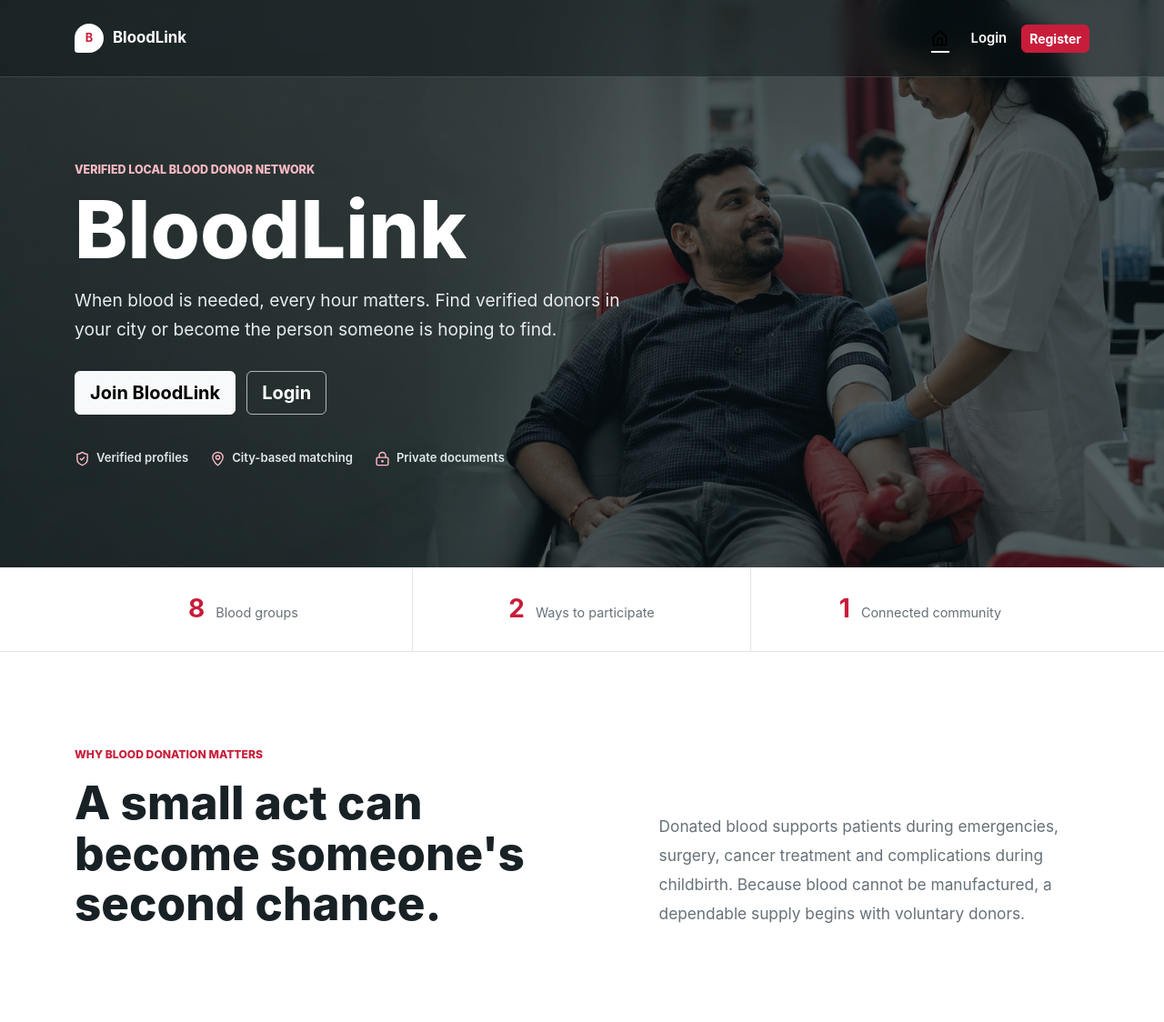
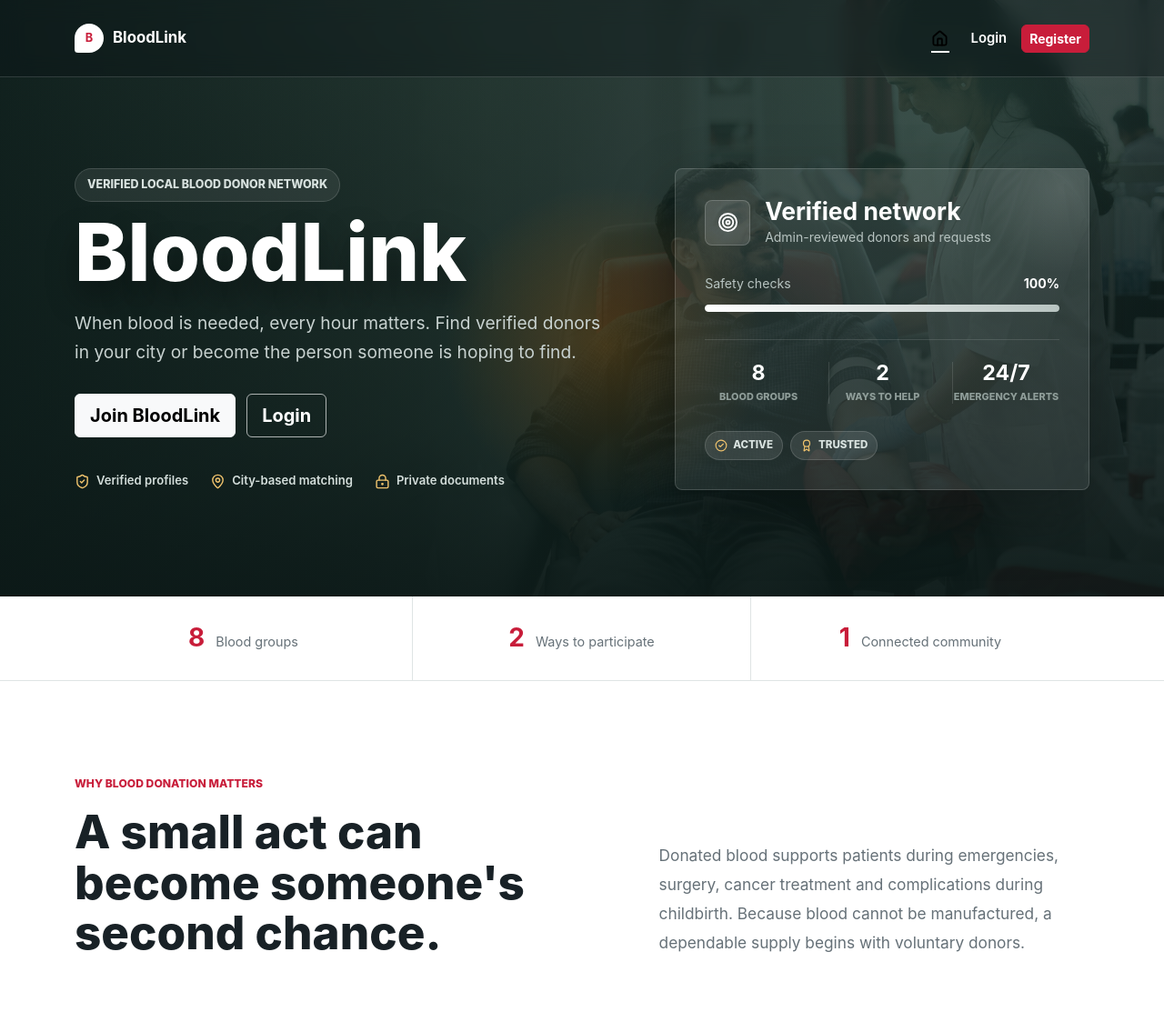
Before and after one commit to shivnandan-kumar/bloodlink-flask, a Flask app: page / in a window 1280 px wide. Shown: the top 1124 px of the page at 91% size. Run offline with Flask 3, Linux system fonts and the light colour scheme; data that the repository does not hold is empty; some libraries are stand-ins or nearby versions.

Commit message:
Refresh homepage glass hero styling

```diff
--- a/app/static/css/style.css
+++ b/app/static/css/style.css
@@ -301,14 +301,25 @@ body {
     background-size: cover;
     color: #ffffff;
     display: flex;
-    min-height: min(78vh, 760px);
+    min-height: min(82vh, 780px);
     position: relative;
 }
 
 .home-hero::before {
-    background: rgba(10, 19, 23, 0.63);
+    background:
+        radial-gradient(circle at 52% 58%, rgba(174, 103, 16, 0.46), transparent 23%),
+        radial-gradient(circle at 82% 20%, rgba(83, 127, 111, 0.26), transparent 28%),
+        linear-gradient(90deg, rgba(13, 30, 27, 0.94) 0%, rgba(22, 43, 37, 0.84) 42%, rgba(18, 33, 31, 0.82) 100%);
     content: "";
     inset: 0;
+    position: absolute;
+}
+
+.home-hero::after {
+    background: linear-gradient(180deg, transparent 0%, rgba(11, 23, 22, 0.42) 72%, rgba(11, 23, 22, 0.78) 100%);
+    content: "";
+    inset: 0;
+    pointer-events: none;
     position: absolute;
 }
 
@@ -317,6 +328,13 @@ body {
     padding-top: 156px;
     position: relative;
     z-index: 1;
+}
+
+.hero-grid {
+    align-items: center;
+    display: grid;
+    gap: 64px;
+    grid-template-columns: minmax(0, 1.02fr) minmax(360px, 0.78fr);
 }
 
 .hero-copy {
@@ -332,8 +350,15 @@ body {
 }
 
 .hero-eyebrow {
-    color: #ffbbc6;
+    align-items: center;
+    background: rgba(255, 255, 255, 0.08);
+    border: 1px solid rgba(255, 255, 255, 0.14);
+    border-radius: 999px;
+    color: #d8e2df;
+    display: inline-flex;
+    letter-spacing: 0;
     margin-bottom: 12px;
+    padding: 8px 13px;
 }
 
 .hero-copy h1 {
@@ -341,10 +366,11 @@ body {
     font-weight: 800;
     line-height: 0.98;
     margin-bottom: 20px;
+    text-shadow: 0 18px 34px rgba(0, 0, 0, 0.38);
 }
 
 .hero-lead {
-    color: #e7ecee;
+    color: #c8d2d0;
     font-size: 1.2rem;
     line-height: 1.65;
     max-width: 610px;
@@ -366,7 +392,7 @@ body {
 
 .hero-trust span {
     align-items: center;
-    color: #dfe7e9;
+    color: #d4dedb;
     display: inline-flex;
     font-size: 0.82rem;
     font-weight: 600;
@@ -374,9 +400,166 @@ body {
 }
 
 .hero-trust svg {
-    color: #ffbbc6;
+    color: #f0c36d;
     height: 17px;
     width: 17px;
+}
+
+.hero-glass-card {
+    background: rgba(255, 255, 255, 0.08);
+    border: 1px solid rgba(255, 255, 255, 0.16);
+    border-radius: 8px;
+    box-shadow: 0 26px 70px rgba(0, 0, 0, 0.28);
+    overflow: hidden;
+    padding: 32px;
+    position: relative;
+}
+
+.hero-glass-card::before {
+    background: radial-gradient(circle, rgba(255, 255, 255, 0.12), transparent 62%);
+    content: "";
+    height: 210px;
+    pointer-events: none;
+    position: absolute;
+    right: -76px;
+    top: -82px;
+    width: 210px;
+}
+
+.hero-card-heading,
+.hero-progress,
+.hero-card-stats,
+.hero-card-tags {
+    position: relative;
+    z-index: 1;
+}
+
+.hero-card-heading {
+    align-items: center;
+    display: flex;
+    gap: 16px;
+    margin-bottom: 30px;
+}
+
+.hero-card-heading > span {
+    align-items: center;
+    background: rgba(255, 255, 255, 0.12);
+    border: 1px solid rgba(255, 255, 255, 0.18);
+    border-radius: 8px;
+    display: inline-flex;
+    height: 50px;
+    justify-content: center;
+    width: 50px;
+}
+
+.hero-card-heading svg {
+    height: 23px;
+    width: 23px;
+}
+
+.hero-card-heading strong,
+.hero-card-heading small {
+    display: block;
+}
+
+.hero-card-heading strong {
+    font-size: 1.65rem;
+    line-height: 1.1;
+}
+
+.hero-card-heading small {
+    color: #b7c3c0;
+    margin-top: 3px;
+}
+
+.hero-progress {
+    margin-bottom: 30px;
+}
+
+.hero-progress > div:first-child {
+    align-items: center;
+    color: #b7c3c0;
+    display: flex;
+    font-size: 0.88rem;
+    justify-content: space-between;
+    margin-bottom: 12px;
+}
+
+.hero-progress strong {
+    color: #ffffff;
+}
+
+.hero-progress-track {
+    background: rgba(255, 255, 255, 0.18);
+    border-radius: 999px;
+    height: 8px;
+    overflow: hidden;
+}
+
+.hero-progress-track span {
+    background: linear-gradient(90deg, #ffffff, #b8c4c1);
+    border-radius: inherit;
+    display: block;
+    height: 100%;
+    width: 100%;
+}
+
+.hero-card-stats {
+    border-top: 1px solid rgba(255, 255, 255, 0.12);
+    display: grid;
+    gap: 18px;
+    grid-template-columns: repeat(3, 1fr);
+    margin-bottom: 30px;
+    padding-top: 24px;
+    text-align: center;
+}
+
+.hero-card-stats div + div {
+    border-left: 1px solid rgba(255, 255, 255, 0.12);
+}
+
+.hero-card-stats strong,
+.hero-card-stats span {
+    display: block;
+}
+
+.hero-card-stats strong {
+    font-size: 1.45rem;
+    line-height: 1.1;
+}
+
+.hero-card-stats span {
+    color: #8f9d99;
+    font-size: 0.68rem;
+    font-weight: 800;
+    margin-top: 5px;
+    text-transform: uppercase;
+}
+
+.hero-card-tags {
+    display: flex;
+    flex-wrap: wrap;
+    gap: 8px;
+}
+
+.hero-card-tags span {
+    align-items: center;
+    background: rgba(255, 255, 255, 0.1);
+    border: 1px solid rgba(255, 255, 255, 0.14);
+    border-radius: 999px;
+    color: #d8e2df;
+    display: inline-flex;
+    font-size: 0.72rem;
+    font-weight: 800;
+    gap: 6px;
+    padding: 6px 10px;
+    text-transform: uppercase;
+}
+
+.hero-card-tags svg {
+    color: #f0c36d;
+    height: 14px;
+    width: 14px;
 }
 
 .btn-hero-outline {
@@ -3019,7 +3202,8 @@ textarea.form-control {
 
     .home-intro-grid,
     .home-section-heading,
-    .verification-layout {
+    .verification-layout,
+    .hero-grid {
         gap: 32px;
         grid-template-columns: 1fr;
     }
@@ -3130,6 +3314,10 @@ textarea.form-control {
         padding-top: 124px;
     }
 
+    .hero-glass-card {
+        max-width: 560px;
+    }
+
     .hero-trust {
         margin-top: 30px;
     }
@@ -3371,6 +3559,14 @@ textarea.form-control {
         font-size: 3rem;
     }
 
+    .hero-glass-card {
+        padding: 24px;
+    }
+
+    .hero-card-stats {
+        gap: 10px;
+    }
+
     .hero-lead {
         font-size: 1rem;
     }
--- a/app/templates/base.html
+++ b/app/templates/base.html
@@ -5,7 +5,7 @@
         <meta name="viewport" content="width=device-width, initial-scale=1">
         <title>{% block title %}BloodLink{% endblock %}</title>
         <link href="https://cdn.jsdelivr.net/npm/bootstrap@5.3.3/dist/css/bootstrap.min.css" rel="stylesheet">
-        <link rel="stylesheet" href="{{ url_for('static', filename='css/style.css', v='20260623-1') }}">
+        <link rel="stylesheet" href="{{ url_for('static', filename='css/style.css', v='20260625-1') }}">
     </head>
     <body class="{% block body_class %}{% endblock %}">
         <nav class="navbar navbar-expand-lg app-navbar">
--- a/app/templates/index.html
+++ b/app/templates/index.html
@@ -6,6 +6,7 @@
 {% block content %}
 <section class="home-hero">
     <div class="container hero-content">
+        <div class="hero-grid">
             <div class="hero-copy">
                 <p class="hero-eyebrow">Verified local blood donor network</p>
                 <h1>BloodLink</h1>
@@ -24,6 +25,26 @@
                     <span><i data-lucide="map-pin" aria-hidden="true"></i>City-based matching</span>
                     <span><i data-lucide="lock-keyhole" aria-hidden="true"></i>Private documents</span>
                 </div>
+            </div>
+            <aside class="hero-glass-card" aria-label="BloodLink trust summary">
+                <div class="hero-card-heading">
+                    <span><i data-lucide="target" aria-hidden="true"></i></span>
+                    <div><strong>Verified network</strong><small>Admin-reviewed donors and requests</small></div>
+                </div>
+                <div class="hero-progress">
+                    <div><span>Safety checks</span><strong>100%</strong></div>
+                    <div class="hero-progress-track"><span></span></div>
+                </div>
+                <div class="hero-card-stats">
+                    <div><strong>8</strong><span>Blood groups</span></div>
+                    <div><strong>2</strong><span>Ways to help</span></div>
+                    <div><strong>24/7</strong><span>Emergency alerts</span></div>
+                </div>
+                <div class="hero-card-tags">
+                    <span><i data-lucide="circle-check" aria-hidden="true"></i>Active</span>
+                    <span><i data-lucide="award" aria-hidden="true"></i>Trusted</span>
+                </div>
+            </aside>
         </div>
     </div>
 </section>
```
Lines whose indentation alone changed are shown as unchanged.
